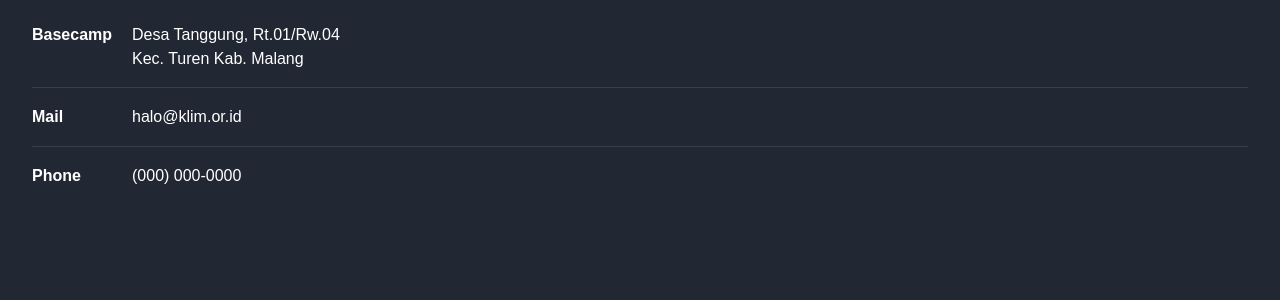
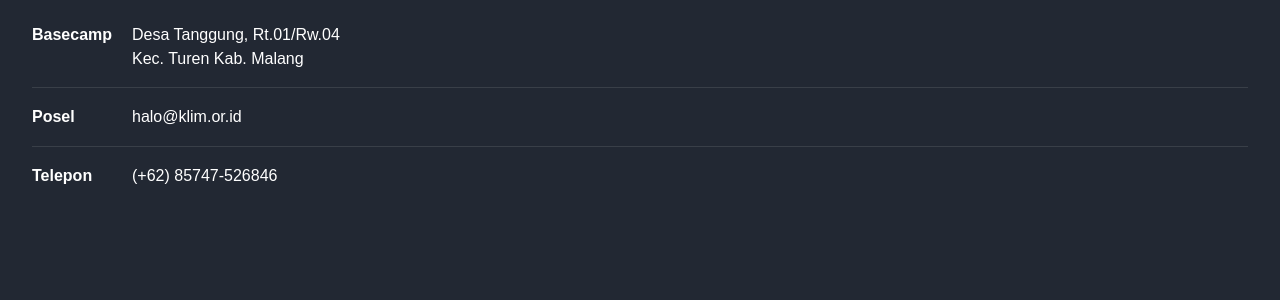
Before and after one commit to old-jekyll-templates/Horizons-Jekyll-Theme, a Jekyll site: the page built from index.html, in a window 1280 px wide and 900 px high, scrolled down 1830 px. Shown: the part 462-762 px from the top of the window. Built offline with Jekyll 4.4.1, drawn with Linux system fonts in a browser that asks for light colours; the list of posts is cut into pages by our own code.

```diff
--- a/_includes/nav.html
+++ b/_includes/nav.html
@@ -4,11 +4,11 @@
 			{% assign current = page.url | downcase | split: '/' %}
 			<li {% if current[1] == 'index.html' %}class='current'{% endif %}><a href="{{ site.baseurl }}/index.html">Home</a></li>
 			<li>
-				<a href="">Bootcamp</a>
+				<a href="#">Bootcamp</a>
 				<ul>
-					<li><a href="jadwal.html">Jadwal Acara</a></li>
-					<li><a href="lokasi.html">Lokasi</a></li>
-					<li><a href="daftar.html">Daftar</a></li>
+					<li><a href="{{ site.baseurl }}/jadwal.html">Jadwal Acara</a></li>
+					<li><a href="{{ site.baseurl }}/lokasi.html">Lokasi</a></li>
+					<li><a href="{{ site.baseurl }}/daftar.html">Daftar</a></li>
 				</ul>
 			</li>
 			<li {% if current[1] == 'blog' %}class='current'{% endif %}><a href="{{ site.baseurl }}/blog">Blog</a></li>
--- a/_layouts/default.html
+++ b/_layouts/default.html
@@ -68,12 +68,12 @@
 											<span>Desa Tanggung, Rt.01/Rw.04 <br />Kec. Turen Kab. Malang</span>
 										</li>
 										<li>
-											<span class="mail">Mail</span>
+											<span class="mail">Posel</span>
 											<span><a href="#">halo@klim.or.id</a></span>
 										</li>
 										<li>
-											<span class="phone">Phone</span>
-											<span>(000) 000-0000</span>
+											<span class="phone">Telepon</span>
+											<span>(+62) 85747-526846</span>
 										</li>
 									</ul>
 								</section>
```
Also changed, not shown: 1 other file.
